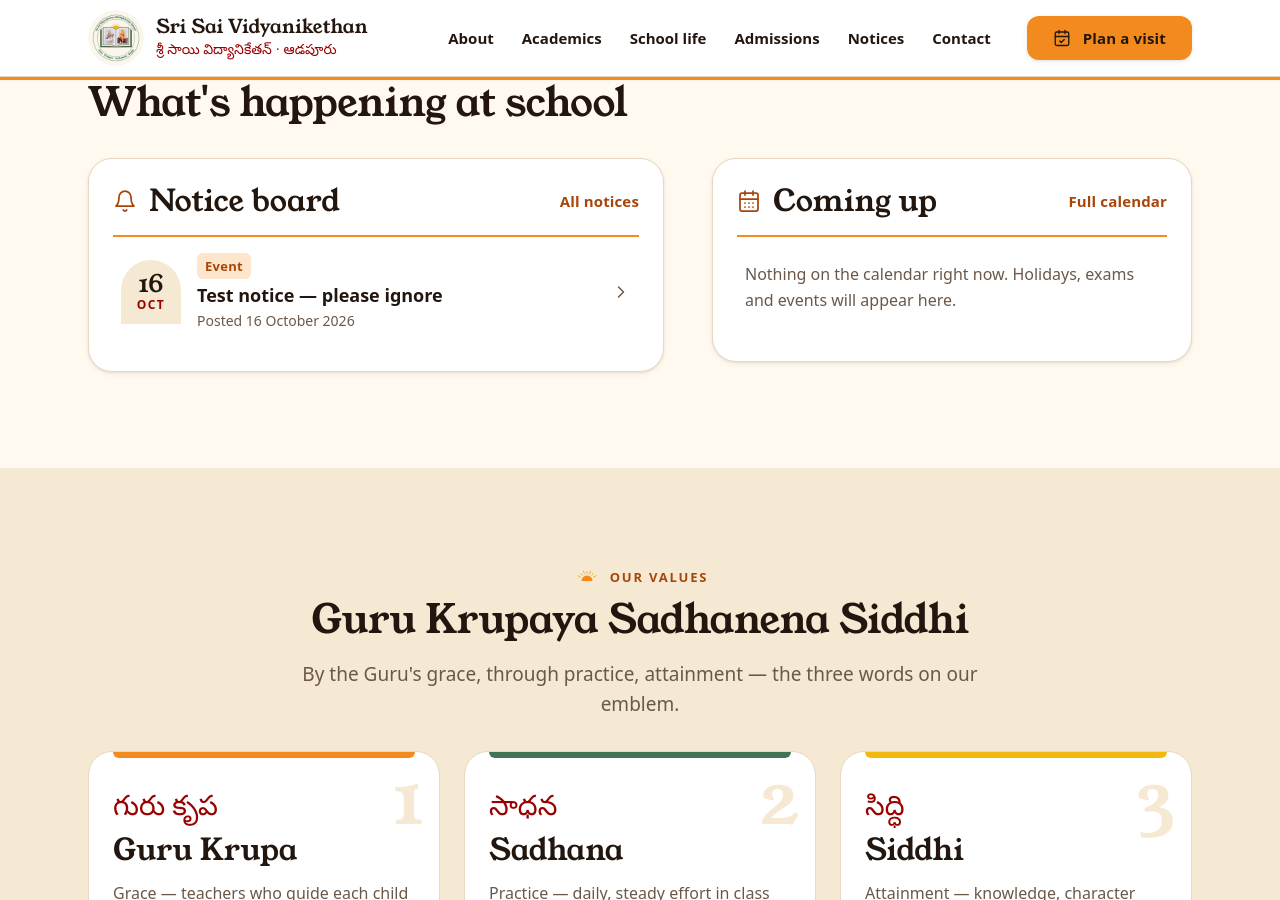
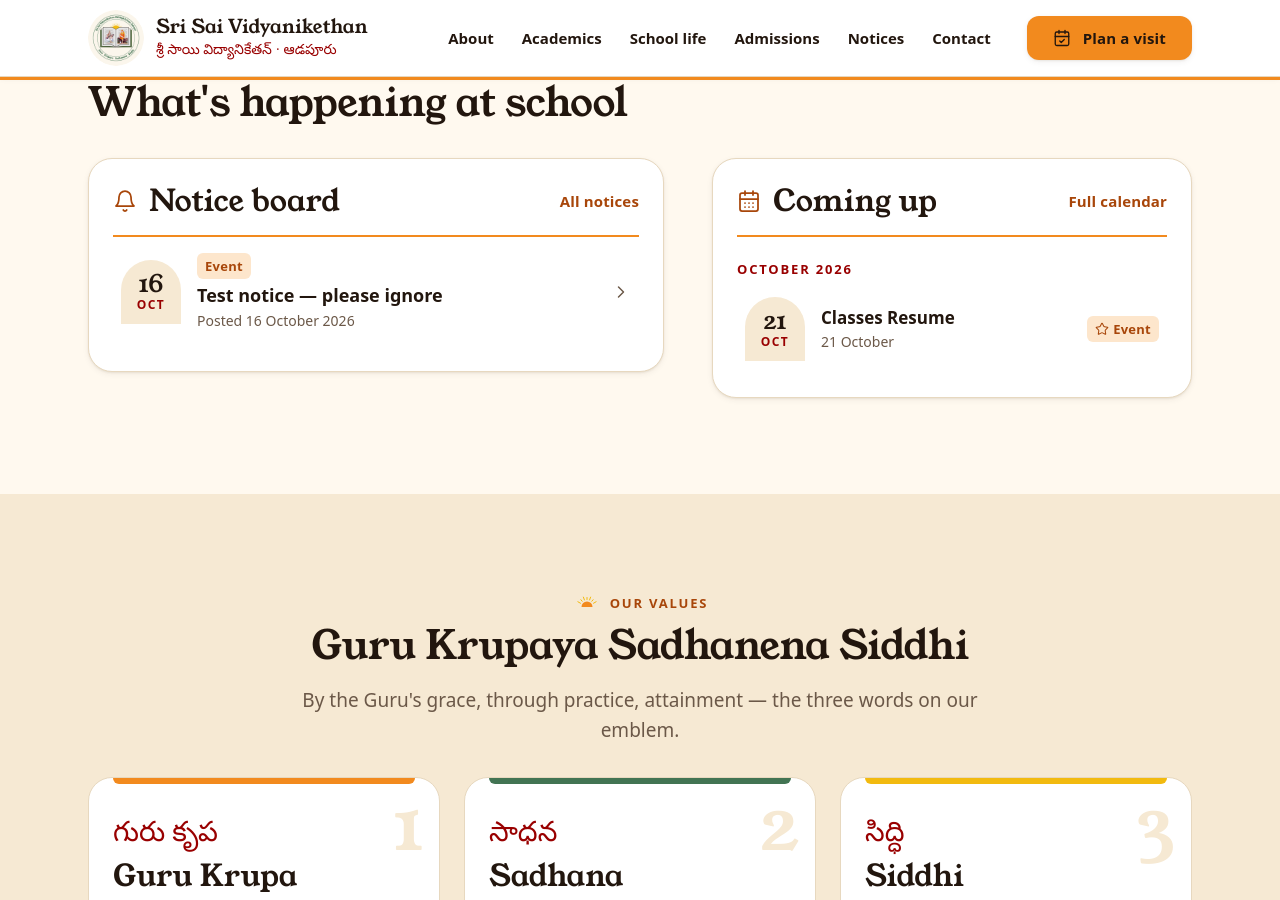
Before and after one commit to Sri-Sai-Vidyanikethan-EM-High-School/srisaividyanikethan.edu.in, a Jekyll site: the page built from index.html, in a window 1280 px wide and 900 px high, scrolled down 2145 px. Built offline with Jekyll 4.4.1, drawn with Linux system fonts in a browser that asks for light colours; some web fonts are replaced.

Commit message:
Update the school calendar from Google Calendar

```diff
--- a/_data/events.yml
+++ b/_data/events.yml
@@ -1,4 +1,6 @@
 # The school calendar, written automatically from the school's Google Calendar
 # (d3c7c1b045d5e3549c2d922ea51f7ef6fee7b122ac8150af10dea937bd07acf1@group.calendar.google.com) by tools/email-to-notice/Code.gs.
 # Don't edit this file: add, change or delete the event in Google Calendar instead.
-[]
+- start: "2026-10-21"
+  title: "Classes Resume"
+  type: event
```
